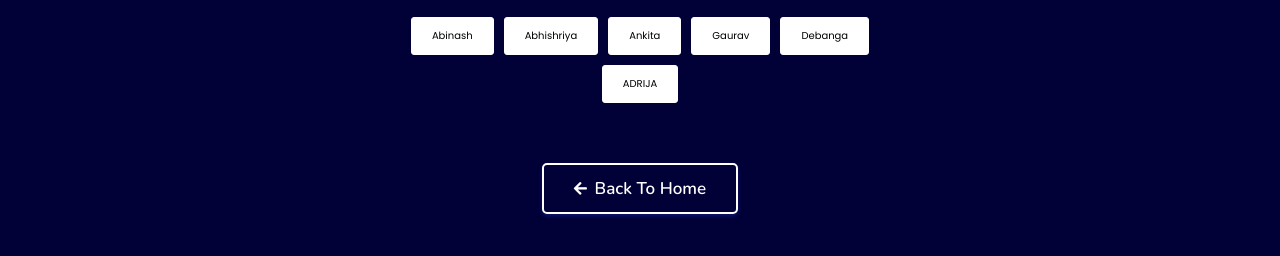
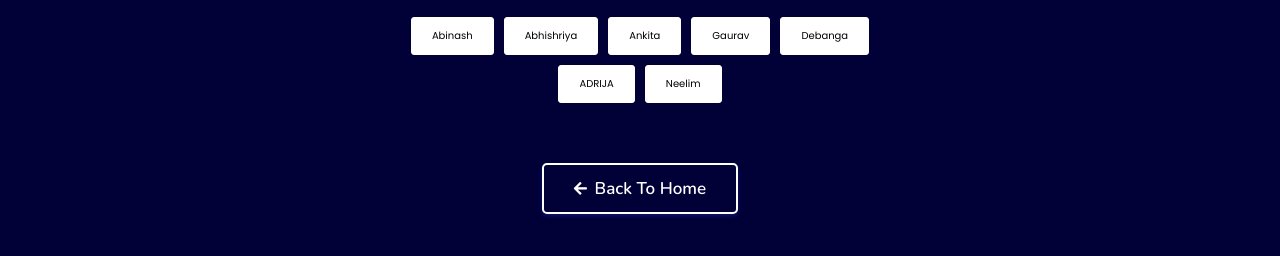
Before and after one commit to SamannayaAdhikari/githubsession2024, a plain HTML site: page projects/index.html in a window 1280 px wide. Shown: the part 146-402 px from the top of the page. Drawn offline with nearby package versions, Linux system fonts and the light colour scheme; no server answers.

Commit message:
Added projects/neelim.html

```diff
--- a/projects/index.html
+++ b/projects/index.html
@@ -44,6 +44,7 @@
     <a href="/projects/gaurav.html" class="btn is-checked" data-filter="*">Gaurav</a>
     <a href="/projects/debanga.html" class="btn is-checked" data-filter="*">Debanga</a>
     <a href="/projects/adrija.html" class="btn is-checked" data-filter="*">ADRIJA</a>
+    <a href="/projects/neelim.html" class="btn is-checked" data-filter="*">Neelim</a>
 
 
 
```
Also changed, not shown: projects/neelim.html (added, +1 -0 lines).
